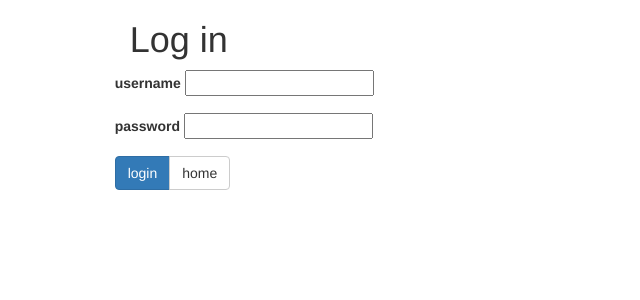
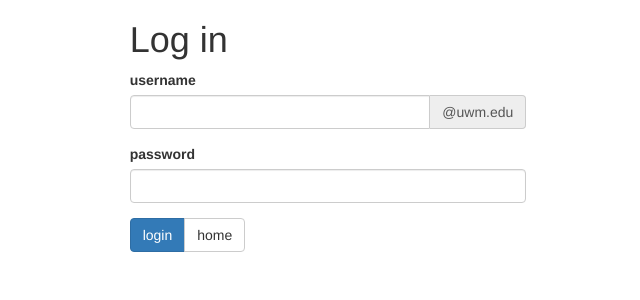
Before and after one commit to tzortzos/361proj, a Django app: page /login/ in a window 1280 px wide. Shown: the top 300 px of the page, without its empty margins (312-952 px from the left). Run offline with Django 3.2, Linux system fonts and the light colour scheme; some libraries are stand-ins or nearby versions.

Commit message:
Add more information to username field on login page

```diff
--- a/project/templates/pages/login.html
+++ b/project/templates/pages/login.html
@@ -6,19 +6,22 @@
     <div class="col-xs-12 col-sm-4">
 
         <!-- Login Form with Home button -->
-        <form class="form-horizontal" method="post">
+        <form class="form" method="post">
             {% csrf_token %}
 
             <h1>Log in</h1>
 
             <div class="form-group">
                 <label for="username">username</label>
-                <input type="email" name="username" />
+                <div class="input-group">
+                    <input type="email" name="username" class="form-control"/>
+                    <div class="input-group-addon">@uwm.edu</div>
+                </div>
             </div>
 
             <div class="form-group">
                 <label for="password">password</label>
-                <input type="password" name="password" />
+                <input type="password" name="password" class="form-control" />
             </div>
 
             <div class="form-group">
```
